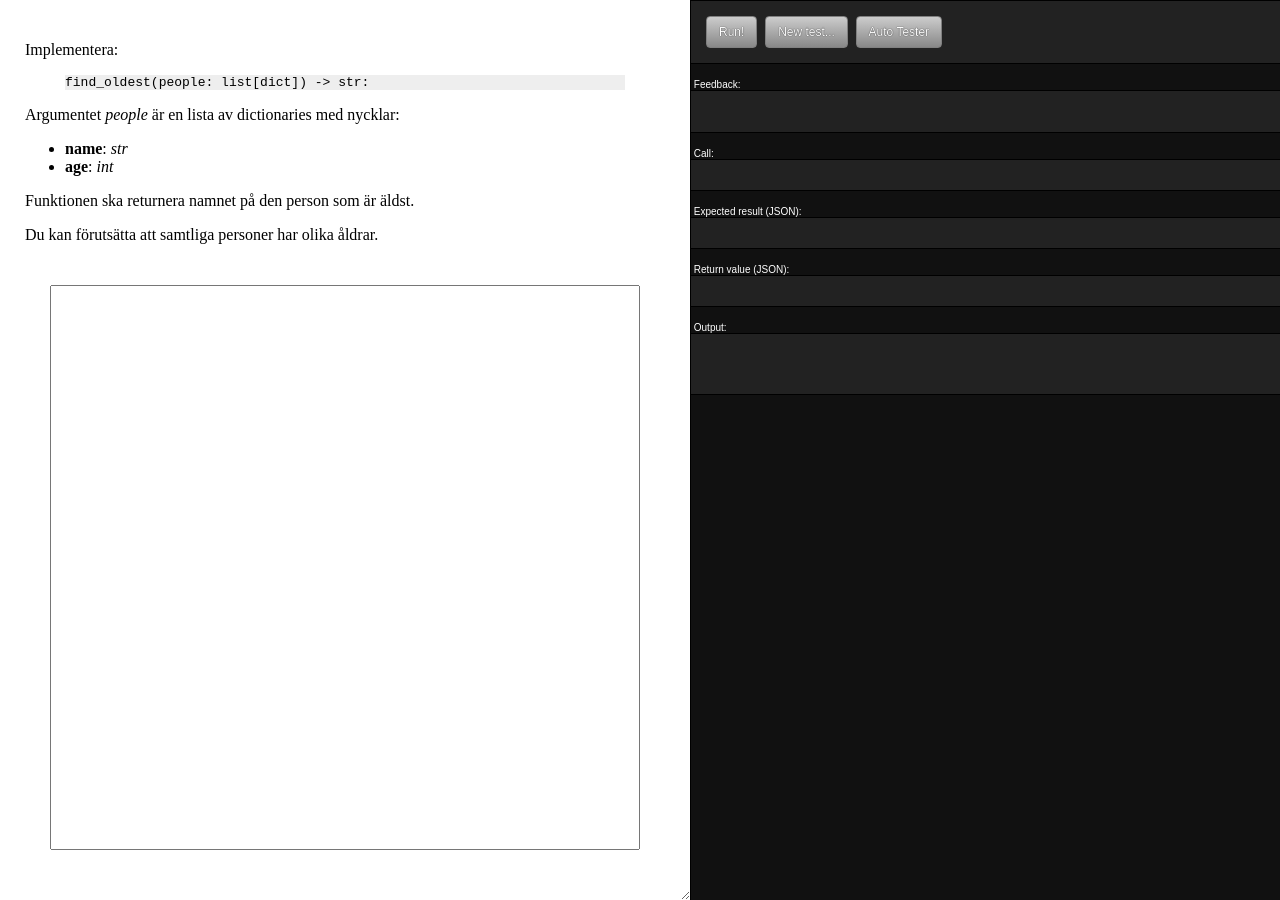
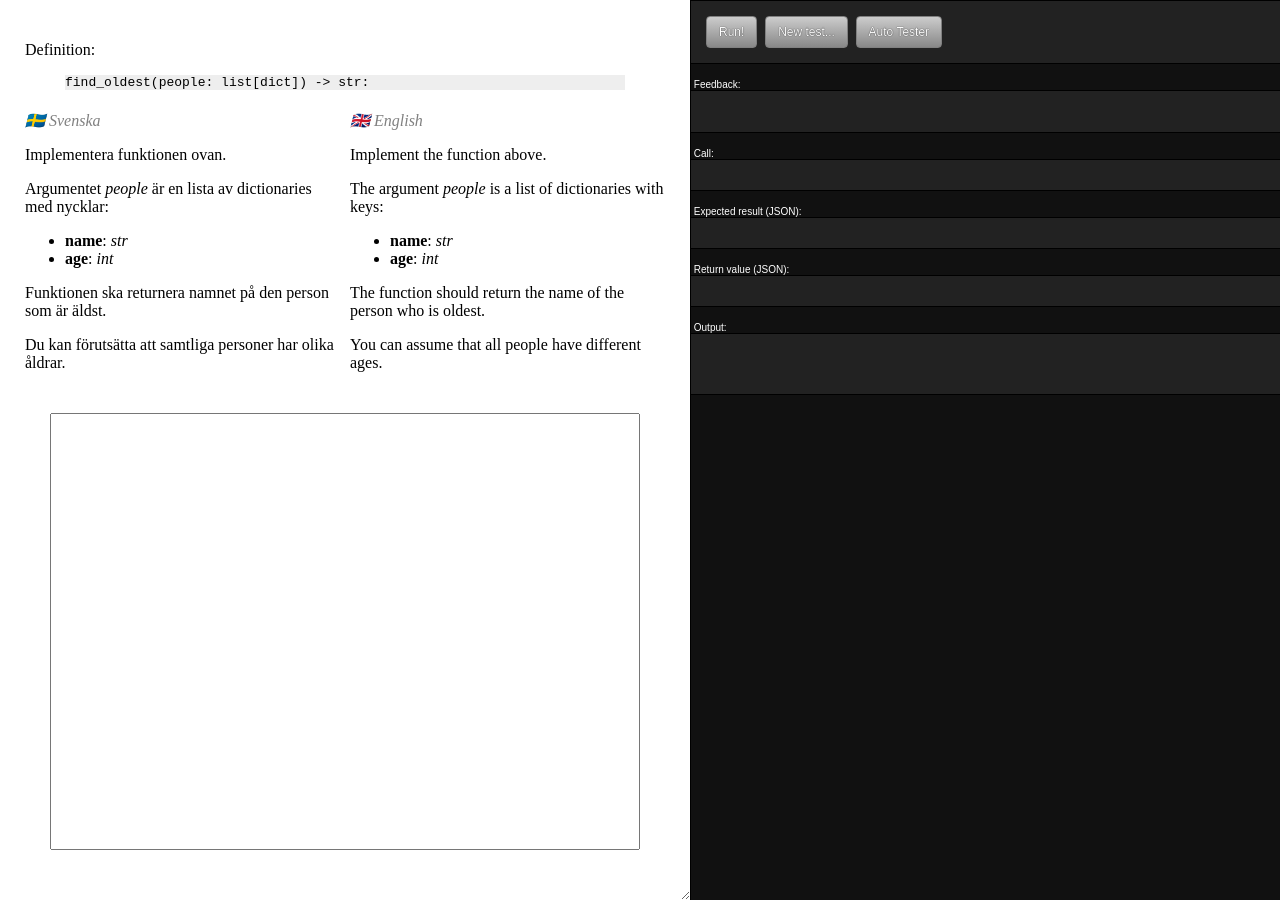
Before and after one commit to crilab/dva128_funcportal, a Jekyll site: the page built from _assignments/find_oldest.md, in a window 1280 px wide. Built offline with Jekyll 4.4.1, drawn with Linux system fonts in a browser that asks for light colours.

Commit message:
translation

```diff
--- a/_assignments/find_oldest.md
+++ b/_assignments/find_oldest.md
@@ -3,10 +3,13 @@
 title: Find Oldest
 difficulty: 3
 ---
-Implementera:
+Definition:
 {% highlight python %}
 find_oldest(people: list[dict]) -> str:
 {% endhighlight %}
+
+<div class="swedish" markdown="1">
+Implementera funktionen ovan.
 
 Argumentet *people* är en lista av dictionaries med nycklar:
 - **name**: *str*
@@ -15,6 +18,19 @@
 Funktionen ska returnera namnet på den person som är äldst.
 
 Du kan förutsätta att samtliga personer har olika åldrar.
+</div>
+
+<div class="english" markdown="1">
+Implement the function above.
+
+The argument *people* is a list of dictionaries with keys:
+- **name**: *str*
+- **age**: *int*
+
+The function should return the name of the person who is oldest.
+
+You can assume that all people have different ages.
+</div>
 
 <script>
 
```
